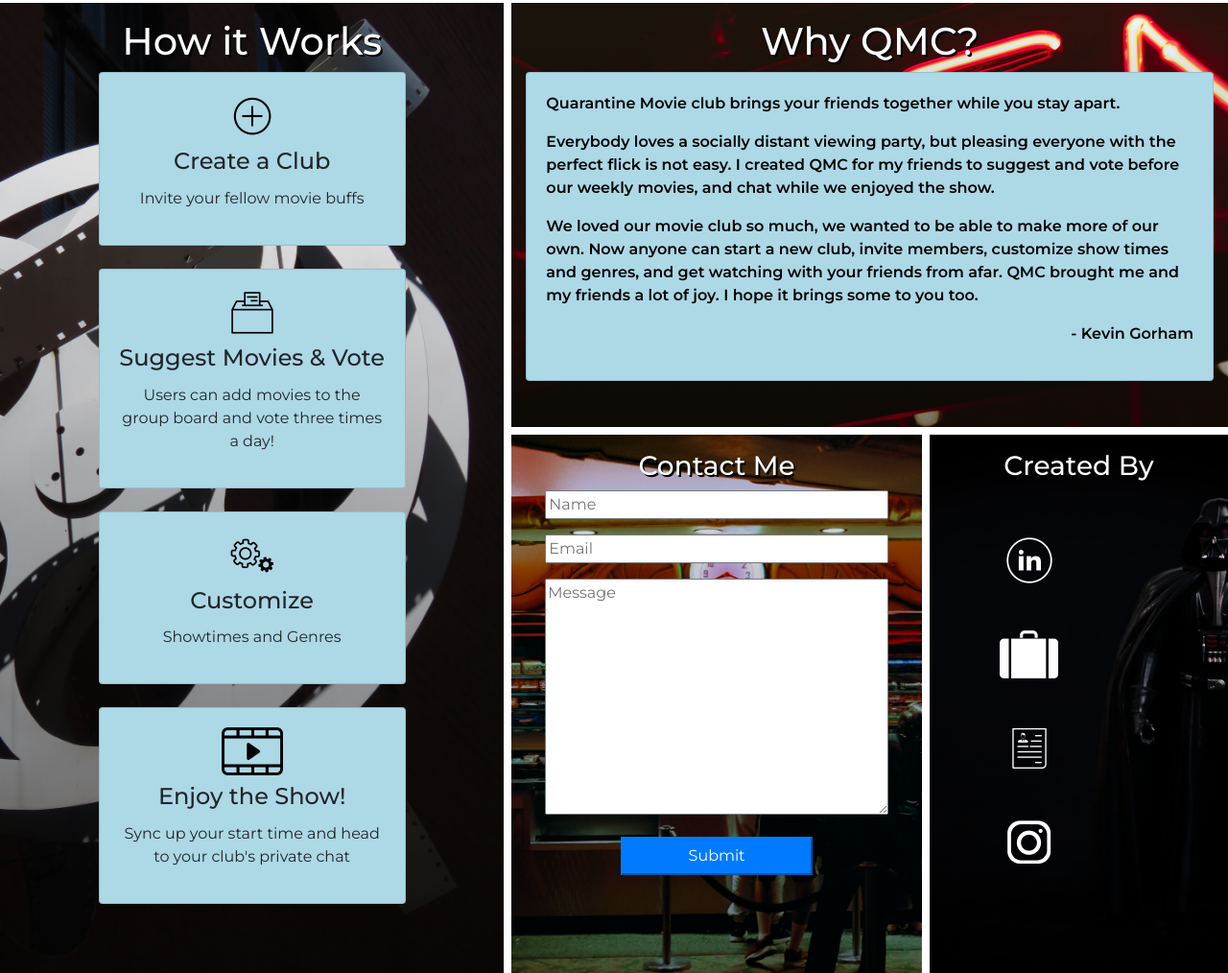
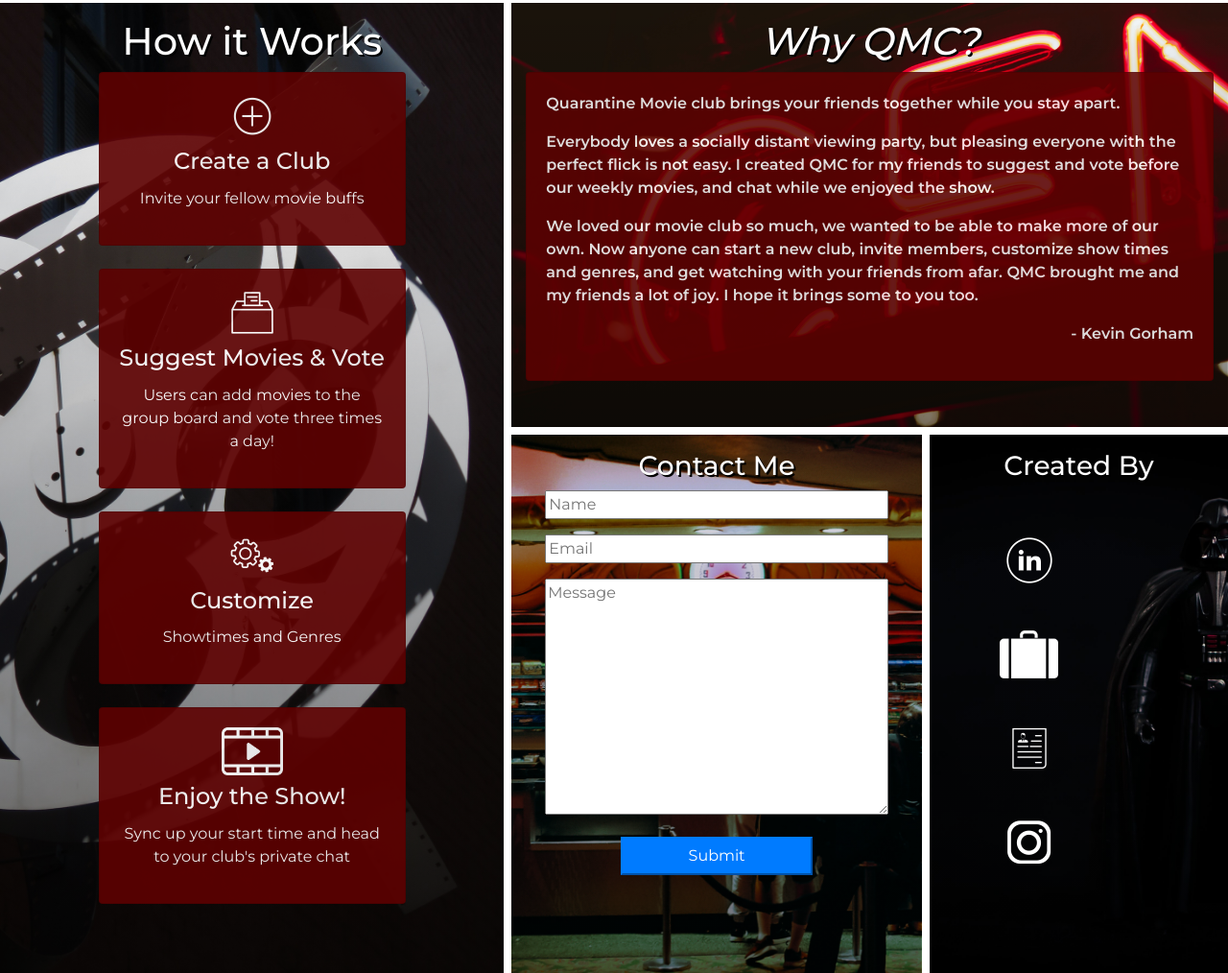
Before and after one commit to KGorham05/qmovie-club, a website: page public/index.html in a window 1280 px wide. Shown: the part 686-1700 px from the top of the page at 96% size. Drawn offline with nearby package versions, Linux system fonts and the light colour scheme.

Commit message:
updated card color to maroon, added some notes from Stefanko

```diff
--- a/public/index.html
+++ b/public/index.html
@@ -55,7 +55,7 @@
             <div class="col-8 offset-2">
               <div class="card mb-4">
                 <div class="card-body">
-                  <img class="mb-2 icon" src="./icons/plus-round-line.png" alt="plus icon">
+                  <img class="mb-2 icon invert-color" src="./icons/plus-round-line.png" alt="plus icon">
                   <h4 class="card-title">Create a Club</h4>
                   <p>Invite your fellow movie buffs</p>
                 </div>
@@ -66,7 +66,7 @@
             <div class="col-8 offset-2">
               <div class="card mb-4">
                 <div class="card-body">
-                  <img class="mb-2 icon" src="./icons/ballot-box-vote.png" alt="ballot box icon">
+                  <img class="mb-2 icon invert-color" src="./icons/ballot-box-vote.png" alt="ballot box icon">
                   <h4 class="card-title">Suggest Movies & Vote</h4>
                   <p>Users can add movies to the group board and vote three times a day!</p>
                 </div>
@@ -77,7 +77,7 @@
             <div class="col-8 offset-2">
               <div class="card mb-4">
                 <div class="card-body">
-                  <img class="mb-2 icon" src="./icons/settings-line.png" alt="settings icon">
+                  <img class="mb-2 icon invert-color" src="./icons/settings-line.png" alt="settings icon">
                   <h4 class="card-title">Customize</h4>
                   <p>Showtimes and Genres</p>
                 </div>
@@ -88,7 +88,7 @@
             <div class="col-8 offset-2">
               <div class="card mb-4">
                 <div class="card-body">
-                  <img class="mb-2 icon" src="./icons/movie-videos.png" alt="movie icon">
+                  <img class="mb-2 icon invert-color" src="./icons/movie-videos.png" alt="movie icon">
                   <h4 class="card-title">Enjoy the Show!</h4>
                   <p>Sync up your start time and head to your club's private chat</p>
                 </div>
@@ -100,7 +100,7 @@
           <div class="row">
             <div class="col-lg-12 why-qmc">
               <div class="text-center">
-                <h1 class="why-qmc-title t-shadow mt-3">Why QMC?</h1>
+                <h1 class="why-qmc-title t-shadow mt-3"><i>Why QMC?</i></h1>
               </div>
               <div class="card mb-5 why-qmc-card">
                 <div class="card-body">
--- a/public/stylesheets/index.css
+++ b/public/stylesheets/index.css
@@ -79,7 +79,9 @@ body {
 }
 
 .how-it-works .card {
-  background-color: lightblue;
+  background-color: rgb(94, 1, 1);
+  opacity: .9;
+  color: white
 }
 
 .why-qmc {
@@ -91,13 +93,14 @@ body {
 }
 
 .why-qmc-card {
-  /* opacity: .85; */
-  background-color: lightblue;
+  opacity: .85;
+  background-color: rgb(94, 1, 1);
+  /* color: white; */
 }
 
 
 .why-qmc p {
-  color: black;
+  color: white;
   font-weight: 600;
 }
 
@@ -149,6 +152,10 @@ body {
   }
 }
 
+/* Make QMC /Contact /Create by into one row */
+/* Only show how it work */
+/* Increase size of the CTA -> Put How it Works section into Hero Div  */
+
 /* Questions for Mike Stefanko */
 /* Color ideas for title, CTA button? */
 /* 100vh hero or less to indicate content below */
```
